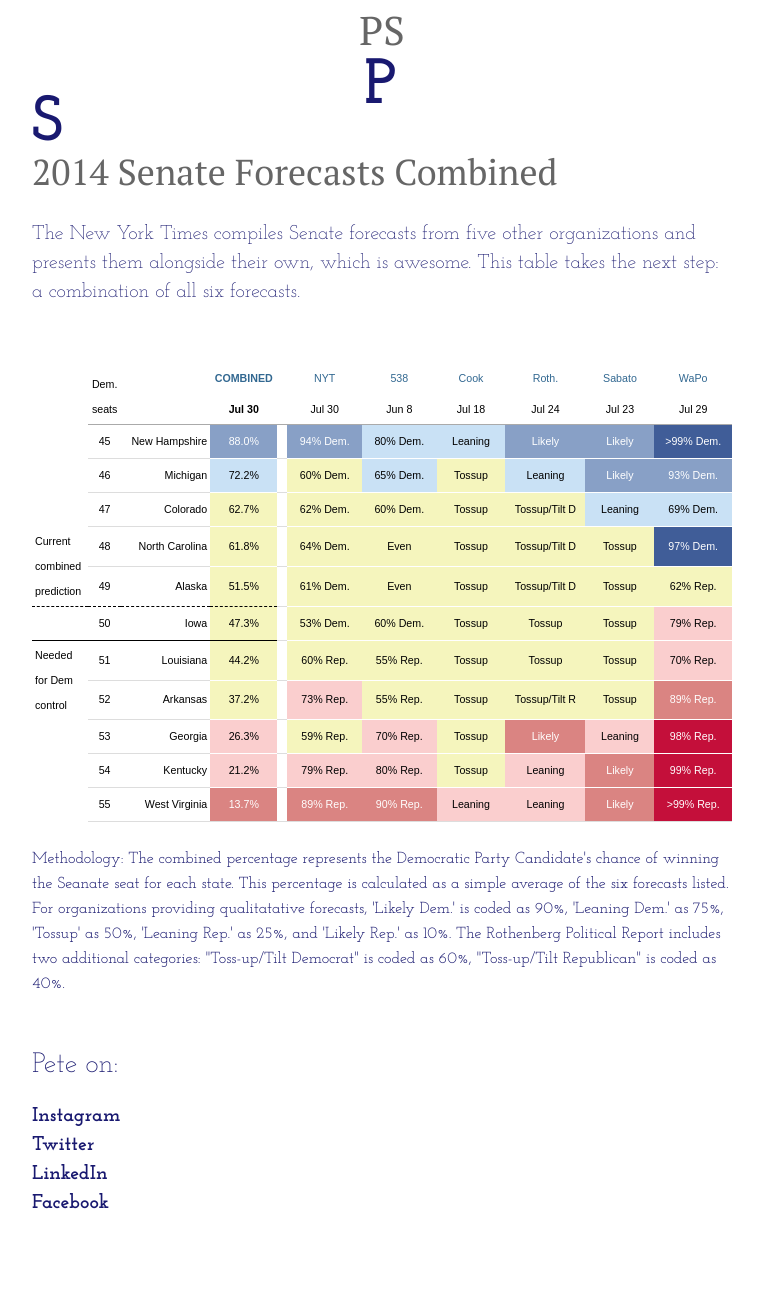
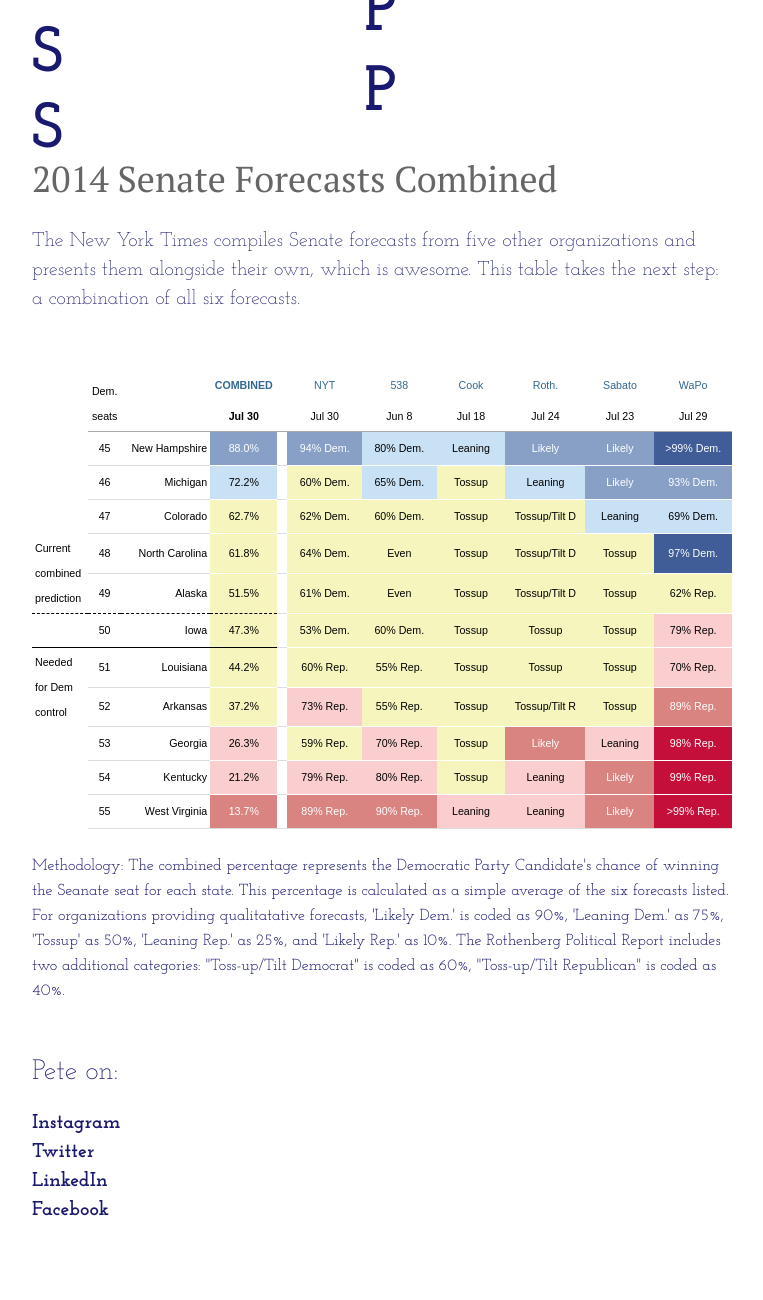
Before and after one commit to petesolecki/www-ps, a Jekyll site: the page senate-2014/index.html, which Jekyll copies as it is, in a window 1280 px wide. Shown: the whole page, without its empty margins (258-1021 px from the left). Built offline with Jekyll 4.4.1, drawn with Linux system fonts in a browser that asks for light colours; Markdown is read by kramdown in place of the engine named in the settings.

Commit message:
expander2

```diff
--- a/senate-2014/index.html
+++ b/senate-2014/index.html
@@ -29,7 +29,12 @@
 
 <div>
 <a style="display:block" class="sen14" href="/">
-    <h1 class="logo" style="font-size: 250%; margin-left: auto; margin-right: auto; width:100%;text-align:center">PS</h1>
+<span class="logo">
+
+<span class="p" id="start"></span><span class="pe"></span><span class="pet"></span><span class="pete"></span><span class="s" id="startsep"></span><span class="so"></span><span class="sol"></span><span class="sole"></span><span class="solec"></span><span class="soleck"></span><span class="solecki"></span>
+
+
+</span>
 </a>
 </div>
 
```
